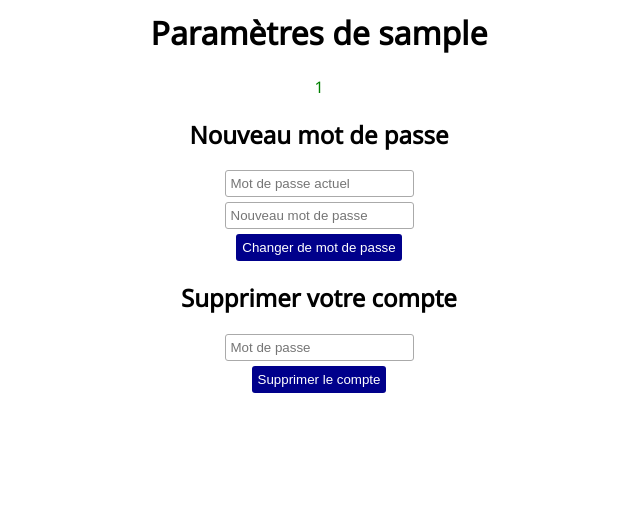
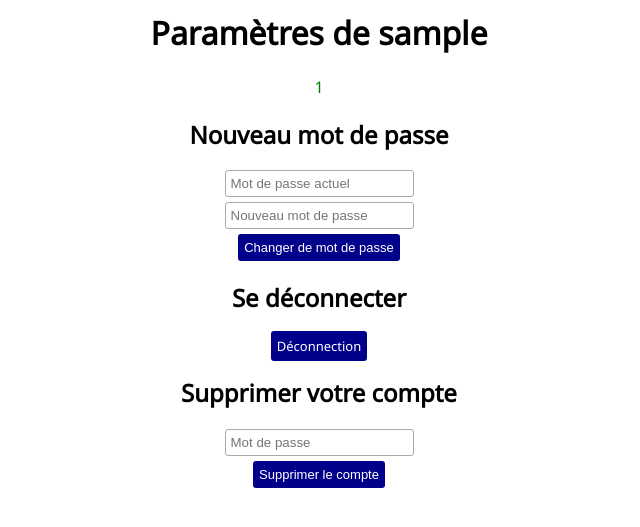
Before and after one commit to skylostt/R209_Eso, a PHP site: page /account.php in a window 1280 px wide. Shown: the part 75-602 px from the top of the page, without its empty margins (321-961 px from the left). Run offline with PHP 8.4, Linux system fonts and the light colour scheme; the visitor is signed in with stand-in values (Sample User, id 1); data comes from the database, SQL or seed files in the repository.

Commit message:
ajout bouton déconnection et modif style

```diff
--- a/account.php
+++ b/account.php
@@ -29,12 +29,16 @@ $_SESSION["ok"] = "";
             <h2>Nouveau mot de passe</h2>
             <input type="password" name="current_password" placeholder="Mot de passe actuel" required/><br>
             <input type="password" name="new_password" placeholder="Nouveau mot de passe" required/><br>
-            <button type="submit">Changer de mot de passe</button>
+            <button type="submit" class="form_button_link">Changer de mot de passe</button>
         </form>
+        <div class='disco_div'>
+            <h2>Se déconnecter</h2>
+            <a class='form_button_link' href='disconnect.php'>Déconnection</a>
+        </div>
         <form class="log_reg_form" action="delete_account.php" method="POST">
             <h2>Supprimer votre compte</h2>
             <input placeholder="Mot de passe" type="password" name="password" required/><br>
-            <button type="submit">Supprimer le compte</button>
+            <button type="submit" class="form_button_link">Supprimer le compte</button>
         </form>
 
     </body>
--- /dev/null
+++ b/disconnect.php
@@ -0,0 +1,6 @@
+<?php
+session_start();
+$_SESSION = array();
+$_SESSION['ok'] = "Vous avez bien été déconnecté.";
+header('location: login.php');
+?>
--- a/login.php
+++ b/login.php
@@ -37,7 +37,7 @@ $_SESSION["ok"] = "";
             <span class="material-icons" style="display: inline-block; vertical-align: middle;">lock</span>
             <input placeholder="Mot de passe" type="password" name="password" required/><br>
         </div>
-        <button type="submit" class="connect-button" size="100" maxlength="100">Se connecter</button>
+        <button type="submit" class="connect-button form_button_link" size="100" maxlength="100">Se connecter</button>
     </form>
     <form action="register_user.php" method="POST" class="log_reg_form">
         <h1>S'inscrire</h1>
@@ -53,7 +53,7 @@ $_SESSION["ok"] = "";
         <span class="material-icons" style="display: inline-block; vertical-align: middle;">lock</span>
         <input placeholder="Mot de passe" type="password" name="password" required/><br>
         </div>
-        <button type="submit" class="connect-button">S'inscrire</button>
+        <button type="submit" class="connect-button form_button_link">S'inscrire</button>
     </form>
 </body>
 </html>
--- a/res/style_login.css
+++ b/res/style_login.css
@@ -30,13 +30,6 @@ hr {
     vertical-align: middle;
 }
 
-
-#getFile {
-    opacity: 0;
-    position: absolute;
-    z-index: -1;
-}
-
 .nav-icon {
     display: inline-block;
     vertical-align: middle;
@@ -67,15 +60,17 @@ hr {
     margin-bottom: 5px;
 }
 
-.log_reg_form button {
+.form_button_link {
     background-color: darkblue;
     border: 1px solid transparent;
     border-radius: 3px;
     padding: 5px;
     color: white;
+    text-decoration: none;
+    font-size: 13px;
 
 }
-.log_reg_form button:hover {
+.form_button_link:hover {
     transition: 0.3s;
     background-color: #000044;
 }
@@ -105,3 +100,7 @@ hr {
 .ok_span {
     color: green;
 }
+
+.disco_div {
+    text-align: center;
+}
```
